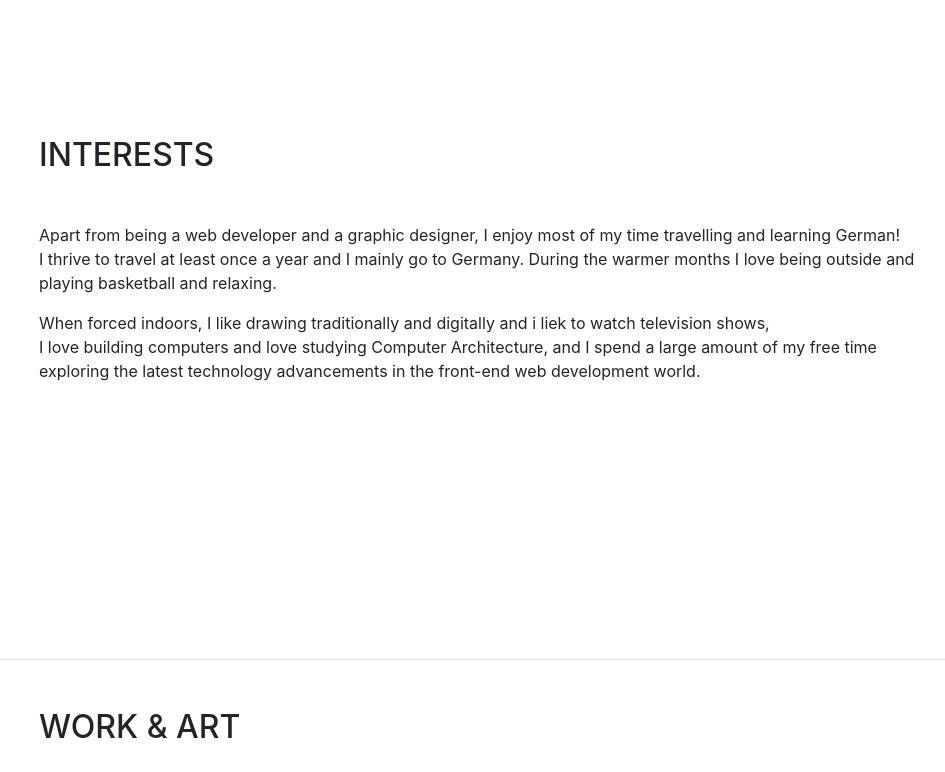
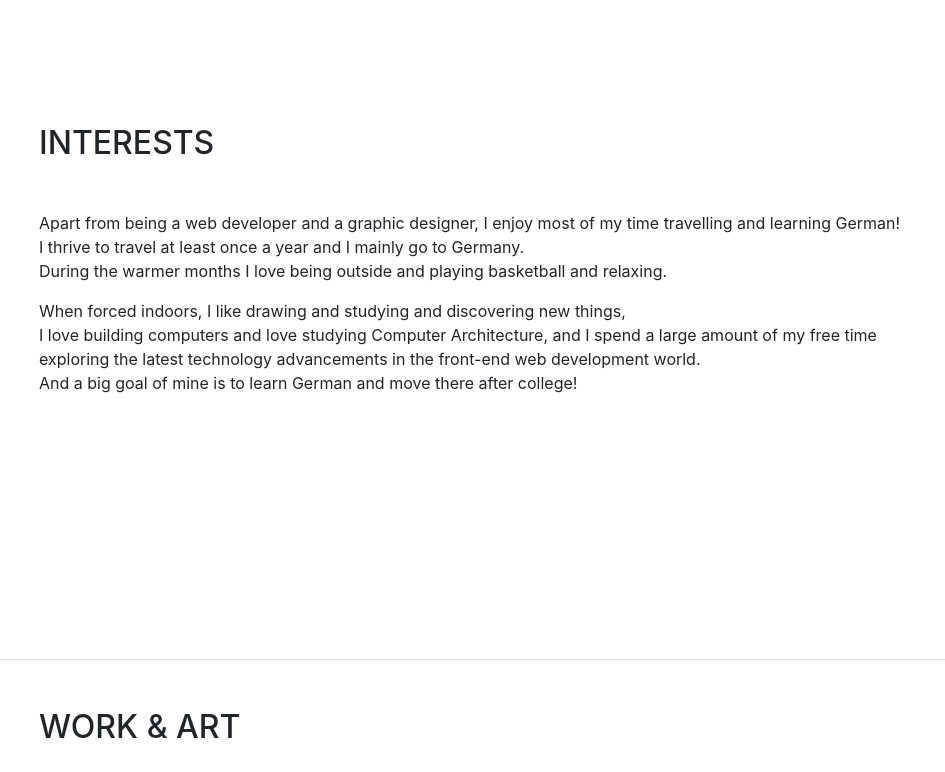
Before and after one commit to milan-ciganovic/Milansu.github.io, a website with bundled scripts: page index.html in a window 1280 px wide. Shown: the part 3340-4112 px from the top of the page, without its empty margins (281-1226 px from the left). Built offline with nearby package versions, Linux system fonts and the light colour scheme; files whose address does not match are found by name; a web font is replaced by a local one.

Commit message:
Update index.html

```diff
--- a/index.html
+++ b/index.html
@@ -266,9 +266,11 @@
         <div class="my-auto">
           <h2 class="mb-5">Interests</h2>
           <p>Apart from being a web developer and a graphic designer, I enjoy most of my time travelling and learning German!<br/>
-            I thrive to travel at least once a year and I mainly go to Germany. During the warmer months I love being outside and playing basketball and relaxing.<br/></p>
-          <p class="mb-0">When forced indoors, I like drawing traditionally and digitally and i liek to watch television shows, <br/>
+            I thrive to travel at least once a year and I mainly go to Germany. <br/>
+            During the warmer months I love being outside and playing basketball and relaxing.<br/></p>
+          <p class="mb-0">When forced indoors, I like drawing and studying and discovering new things, <br/>
             I love building computers and love studying Computer Architecture, and I spend a large amount of my free time exploring the latest technology advancements in the front-end web development world.</p>
+           And a big goal of mine is to learn German and move there after college!
         </div>
       </section>
 
```
